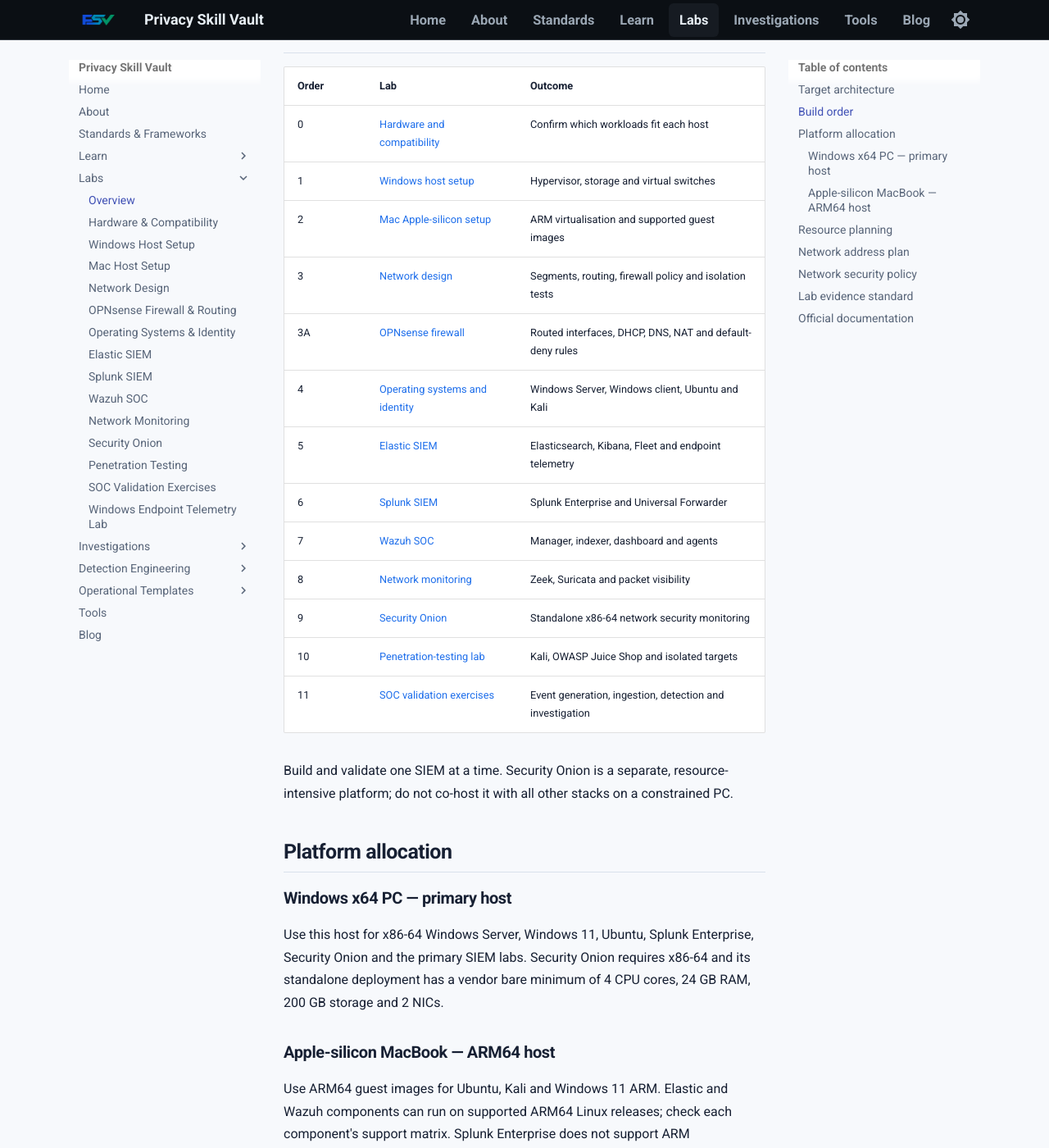
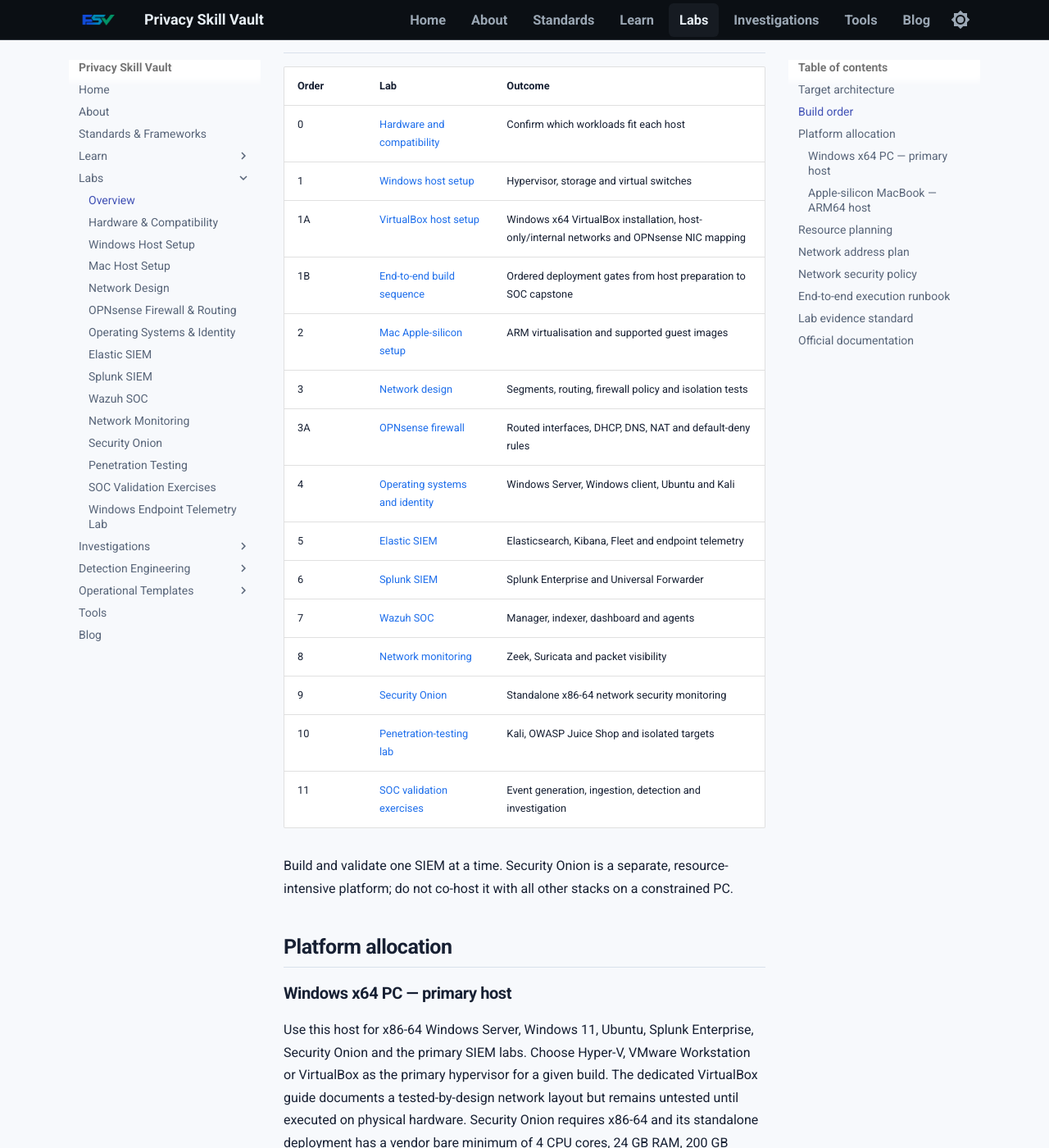
Before and after one commit to PrivacySkillVault/privacyskillvault.github.io, an MkDocs documentation site: the page built from docs/labs/index.md, in a window 1280 px wide and 1400 px high, scrolled down 1215 px. Shown: the whole window at 82% size. Built offline with MkDocs 1.6.1 and Material for MkDocs 9.7.7, drawn with Linux system fonts in a browser that asks for light colours; some of the changed text lies outside the part shown.

Commit message:
Phase 6: link VirtualBox and end-to-end build runbooks

```diff
--- a/docs/labs/index.md
+++ b/docs/labs/index.md
@@ -52,6 +52,8 @@
 |---|---|---|
 | 0 | [Hardware and compatibility](requirements.md) | Confirm which workloads fit each host |
 | 1 | [Windows host setup](platform-windows.md) | Hypervisor, storage and virtual switches |
+| 1A | [VirtualBox host setup](platform-virtualbox.md) | Windows x64 VirtualBox installation, host-only/internal networks and OPNsense NIC mapping |
+| 1B | [End-to-end build sequence](build-sequence.md) | Ordered deployment gates from host preparation to SOC capstone |
 | 2 | [Mac Apple-silicon setup](platform-macos.md) | ARM virtualisation and supported guest images |
 | 3 | [Network design](network-design.md) | Segments, routing, firewall policy and isolation tests |
 | 3A | [OPNsense firewall](firewall-routing.md) | Routed interfaces, DHCP, DNS, NAT and default-deny rules |
@@ -70,7 +72,7 @@
 
 ### Windows x64 PC — primary host
 
-Use this host for x86-64 Windows Server, Windows 11, Ubuntu, Splunk Enterprise, Security Onion and the primary SIEM labs. Security Onion requires x86-64 and its standalone deployment has a vendor bare minimum of 4 CPU cores, 24 GB RAM, 200 GB storage and 2 NICs.
+Use this host for x86-64 Windows Server, Windows 11, Ubuntu, Splunk Enterprise, Security Onion and the primary SIEM labs. Choose Hyper-V, VMware Workstation or VirtualBox as the primary hypervisor for a given build. The dedicated VirtualBox guide documents a tested-by-design network layout but remains untested until executed on physical hardware. Security Onion requires x86-64 and its standalone deployment has a vendor bare minimum of 4 CPU cores, 24 GB RAM, 200 GB storage and 2 NICs.
 
 ### Apple-silicon MacBook — ARM64 host
 
@@ -117,6 +119,10 @@
 
 A virtual switch is Layer 2 connectivity, not a firewall. Hyper-V private switches and Fusion host-only networks do not automatically connect across the two physical hosts. Cross-host integration requires an explicit lab router/firewall or a separate telemetry path.
 
+## End-to-end execution runbook
+
+Use the [End-to-end lab build sequence](build-sequence.md) as the master checklist. It links the host setup, OPNsense segmentation, operating-system deployment, endpoint telemetry, one-at-a-time SIEM installation, network monitoring, penetration-testing exercises and SOC validation into a controlled build order. Complete each acceptance gate before moving to the next stage.
+
 ## Lab evidence standard
 
 Each lab write-up should record:
@@ -134,6 +140,8 @@
 ## Official documentation
 
 - [VMware Fusion and Workstation FAQ](https://www.vmware.com/docs/desktop-hypervisor-faqs)
+- [Oracle VirtualBox downloads](https://www.virtualbox.org/wiki/Downloads)
+- [Oracle VirtualBox networking manual](https://docs.oracle.com/en/virtualization/virtualbox/7.2/user/networkingdetails.html)
 - [Microsoft Hyper-V host requirements](https://learn.microsoft.com/en-us/windows-server/virtualization/hyper-v/host-hardware-requirements)
 - [Microsoft Windows 11 ARM ISO](https://learn.microsoft.com/en-us/windows/arm/iso)
 - [Kali official downloads and verification](https://www.kali.org/docs/introduction/download-official-kali-linux-images/)
```
